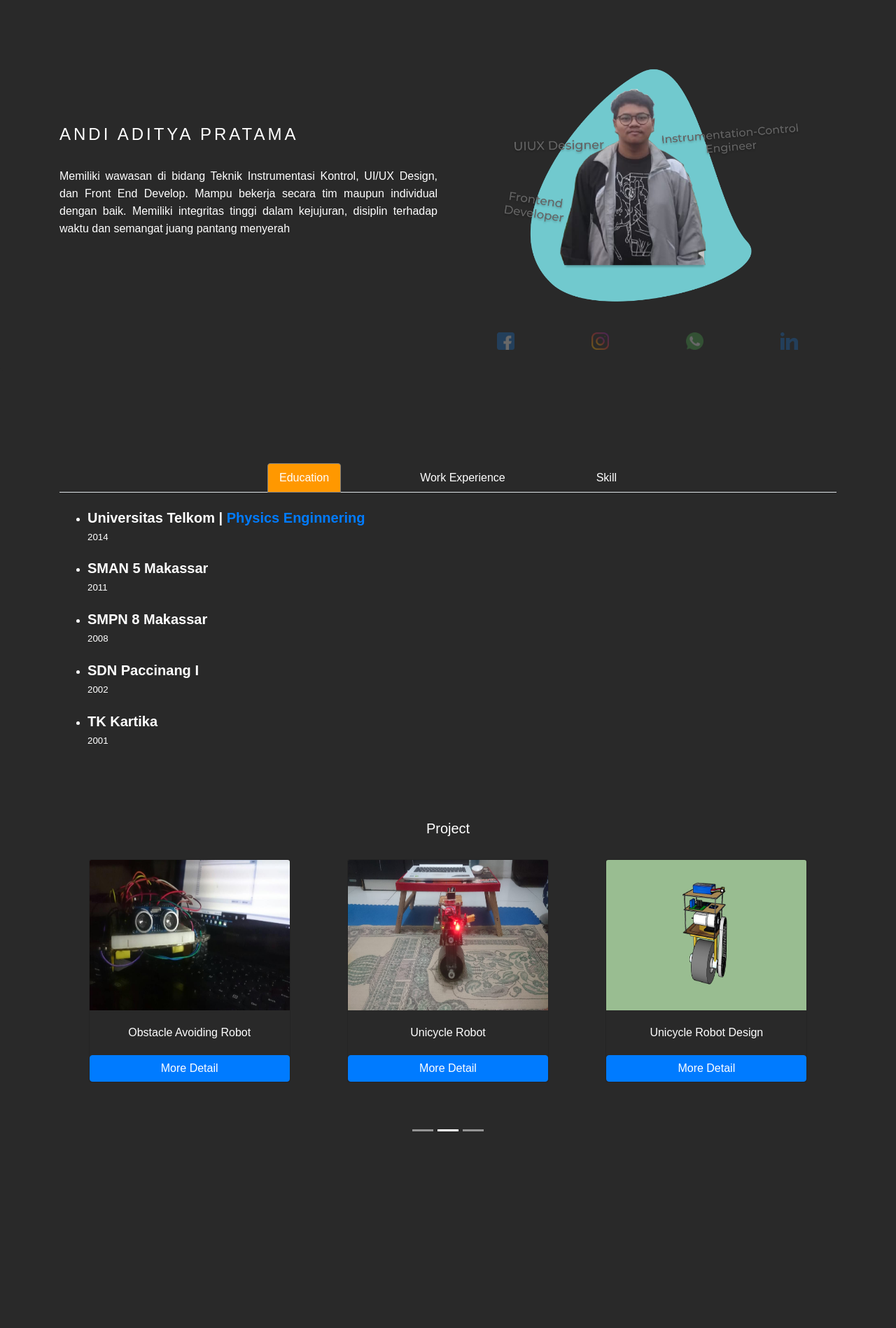
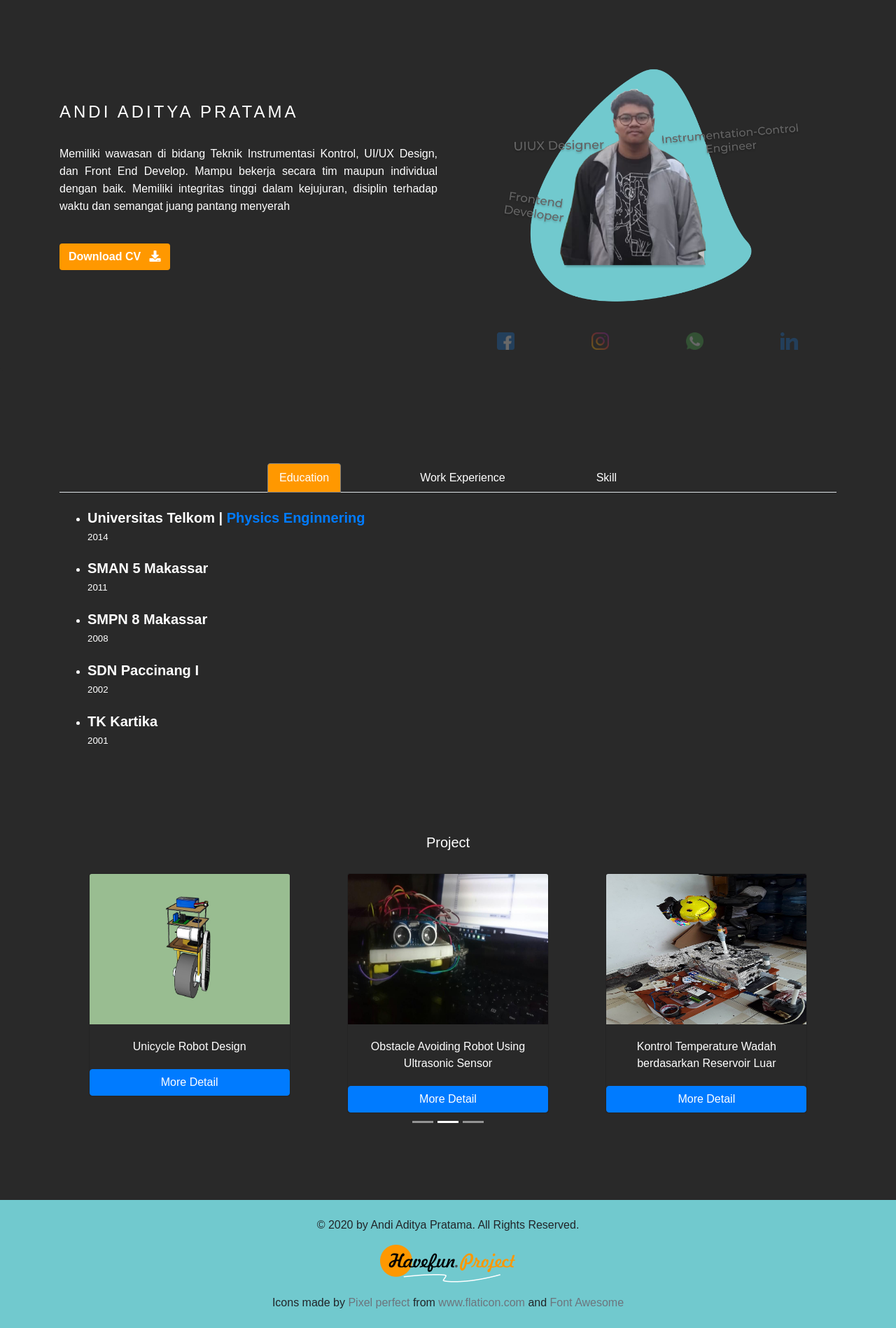
Before and after one commit to andiaditya21/CV-ReactJS-Bootstrap, a React (Create React App) app: page / in a window 1280 px wide. Shown: the part 77-1975 px from the top of the page at 70% size. Before the commit the page ends 1704 px from the top, so only its background shows below. Built offline with nearby package versions, Linux system fonts and the light colour scheme.

Commit message:
tambah section footer, perbaiki UI project dan memperbaiki beberapa file. Untuk Sekarang di project list blm ada porto untuk DTS FE 2020

```diff
--- a/public/index.html
+++ b/public/index.html
@@ -24,6 +24,8 @@
       work correctly both with client-side routing and a non-root public URL.
       Learn how to configure a non-root public URL by running `npm run build`.
     -->
+    <!-- FontAwesome -->
+    <link rel="stylesheet" href="https://use.fontawesome.com/releases/v5.15.1/css/all.css" integrity="sha384-vp86vTRFVJgpjF9jiIGPEEqYqlDwgyBgEF109VFjmqGmIY/Y4HV4d3Gp2irVfcrp" crossorigin="anonymous">
     <!-- Link CSS Bootstrap -->
     <link rel="stylesheet" href="https://cdn.jsdelivr.net/npm/bootstrap@4.5.3/dist/css/bootstrap.min.css" integrity="sha384-TX8t27EcRE3e/ihU7zmQxVncDAy5uIKz4rEkgIXeMed4M0jlfIDPvg6uqKI2xXr2" crossorigin="anonymous">
     <!-- Akhir CSS Bootstrap -->
--- /dev/null
+++ b/src/Component/Footer/Footer.css
@@ -0,0 +1,4 @@
+footer {
+    margin-top: 100px;
+    background-color: #71C9CE;
+}
--- /dev/null
+++ b/src/Component/Footer/Footer.jsx
@@ -0,0 +1,23 @@
+import React from 'react'
+import './Footer.css'
+import Logo from '../../asset/0,75x.png'
+
+export default function Footer() {
+    return (
+        <>
+            <footer>
+                <div className="container">
+                    <div className="row">
+                        <div className="col text-center my-4">
+                            <p>© 2020 by Andi Aditya Pratama. All Rights Reserved.</p>
+                            <img src={Logo} alt="" className="mb-3"/>
+                            <br/>
+                            Icons made by <a href="https://www.flaticon.com/authors/pixel-perfect" title="Pixel perfect" target="_blank" className="text-muted text-decoration-none">Pixel perfect</a> from
+                            <a href="https://www.flaticon.com/" title="Flaticon" target="_blank" className="text-muted text-decoration-none"> www.flaticon.com</a> and <a href="https://fontawesome.com/" title="Font Awesome" target="_blank" className="text-muted text-decoration-none">Font Awesome</a>
+                        </div>
+                    </div>
+                </div>
+            </footer>
+        </>
+    )
+}
--- a/src/Component/Home/Home.jsx
+++ b/src/Component/Home/Home.jsx
@@ -1,4 +1,5 @@
 import React from 'react'
+import Footer from '../Footer/Footer'
 import Main from '../Main/Main'
 import Navbar from '../Navbar/Navbar'
 import Profile from '../Profile/Profile'
@@ -12,9 +13,10 @@ export default function Home() {
             <div className="container" id="main" style={{paddingTop: 100}}>
                 <Main/>
             </div>
-            <div className="container project" id="project" style={{paddingTop: 80}}>
+            <div className="container project" id="project" style={{paddingTop: 100}}>
                 <ProjectList/>
             </div>
+            <Footer/>
         </>
     )
 }
--- a/src/Component/Main/Main.jsx
+++ b/src/Component/Main/Main.jsx
@@ -49,14 +49,14 @@ export default function Main() {
                 </div>
                 <div className="d-flex col-md-3 justify-content-center">
                     <Skill
-                    img={Img_4}
+                    img={Img_3}
                     title="HTML, CSS, JS (React JS)"
                     progress="80%"
                     />
                 </div>
                 <div className="d-flex col-md-3 justify-content-center">
                     <Skill
-                    img={Img_3}
+                    img={Img_4}
                     title="Microsoft Office" progress="80%"
                     />
                 </div>
--- a/src/Component/Profile/Profile.css
+++ b/src/Component/Profile/Profile.css
@@ -14,6 +14,12 @@
     line-height: 25px;
 }
 
+.jumbotron a.btn {
+    margin-top: 25px;
+    background-color: #FF9800;
+}
+
+
 .sosmed img {
     width: 25px;
     height: 25px;
--- a/src/Component/Profile/Profile.jsx
+++ b/src/Component/Profile/Profile.jsx
@@ -5,6 +5,7 @@ import Logo_fb from '../../asset/facebook.png'
 import Logo_ig from '../../asset/instagram.png'
 import Logo_wa from '../../asset/whatsapp.png'
 import Logo_ldn from '../../asset/linkedin.png'
+import CV from '../../asset/cv/cv.pdf'
 
 export default function Profile() {
     return (
@@ -15,6 +16,9 @@ export default function Profile() {
               <div className="col-md text-white align-self-center">
                 <h1 className="pb-4">ANDI ADITYA PRATAMA</h1>
                 <p className="text-justify">Memiliki wawasan di bidang Teknik Instrumentasi Kontrol, UI/UX Design, dan Front End Develop. Mampu bekerja secara tim maupun individual dengan baik. Memiliki integritas tinggi dalam kejujuran, disiplin terhadap waktu dan semangat juang pantang menyerah</p>
+                <a className="btn font-weight-bold text-white" href={CV} download>
+                  Download CV <i className="fas fa-download ml-2"></i>
+                </a>
               </div>
               <div className="col-md">
                 <img src={Photo} alt="" style={{width: '100%'}} />
--- a/src/Component/ProjectList/ProjectList.jsx
+++ b/src/Component/ProjectList/ProjectList.jsx
@@ -1,11 +1,11 @@
 import React, { Component } from 'react'
 import Project_01 from '../../asset/project/havefun.project 1.png'
 import Project_02 from '../../asset/project/B10 Team Digital Kominfo.png'
-import Project_03 from '../../asset/project/Obstacle avoiding robot.png'
-import Project_04 from '../../asset/project/Unicycle1.jpeg'
-import Project_05 from '../../asset/project/Unicycle Design.jpg'
+import Project_03 from '../../asset/project/Unicycle1.jpeg'
+import Project_04 from '../../asset/project/Unicycle Design.jpg'
+import Project_05 from '../../asset/project/Obstacle avoiding robot.png'
 import Project_06 from '../../asset/project/Biogas.jpg'
-// import Project_07 from '../../asset/project/Makribo.jpeg'
+import Project_07 from '../../asset/project/Makribo.jpeg'
 // import Project_08 from '../../asset/project/Makribo.jpeg'
 
 import Project from './Project/Project'
@@ -16,7 +16,7 @@ export default class ProjectList extends Component {
             <>
                 <h5 className="text-white text-center">Project</h5>
                     <div id="carouselExampleIndicators" className="carousel slide" data-ride="carousel">
-                    <ol className="carousel-indicators mb-0" style={{top: 400}}>
+                    <ol className="carousel-indicators mb-0">
                         <li data-target="#carouselExampleIndicators" data-slide-to="0" className="active"></li>
                         <li data-target="#carouselExampleIndicators" data-slide-to="1"></li>
                         <li data-target="#carouselExampleIndicators" data-slide-to="2"></li>
@@ -31,11 +31,27 @@ export default class ProjectList extends Component {
                                 />
                                 <Project
                                 img={Project_02}
-                                title="UI / UX Design Web Profile B10 Team DTS 2020"
+                                title="UI Design Web Profile B10 Team DTS 2020"
                                 target="project_02"
                                 />
                                 <Project
-                                img={Project_06} title="Biogas"
+                                img={Project_03} title="Unicycle Robot Using MPU6050 Sensor"
+                                target="project_03"
+                                />
+                            </div>
+                        </div>
+                        <div className="carousel-item">
+                            <div className="row project p-3">
+                                <Project
+                                img={Project_04} title="Unicycle Robot Design"
+                                target="project_04"
+                                />
+                                <Project
+                                img={Project_05} title="Obstacle Avoiding Robot Using Ultrasonic Sensor"
+                                target="project_05"
+                                />
+                                <Project
+                                img={Project_06} title="Kontrol Temperature Wadah berdasarkan Reservoir Luar"
                                 target="project_06"
                                 />
                             </div>
@@ -43,17 +59,17 @@ export default class ProjectList extends Component {
                         <div className="carousel-item">
                             <div className="row project p-3">
                                 <Project
-                                img={Project_03} title="Obstacle Avoiding Robot"
-                                target="project_03"
+                                img={Project_07} title="Wirausaha Makanan Ringan 'Makribo'"
+                                target="project_07"
                                 />
-                                <Project
+                                {/* <Project
                                 img={Project_04} title="Unicycle Robot"
                                 target="project_04"
                                 />
                                 <Project
                                 img={Project_05} title="Unicycle Robot Design"
                                 target="project_05"
-                                />
+                                /> */}
                             </div>
                         </div>
                     </div>
```
Also changed, not shown: 2 other files (tests, documents, lock files or other folders).
